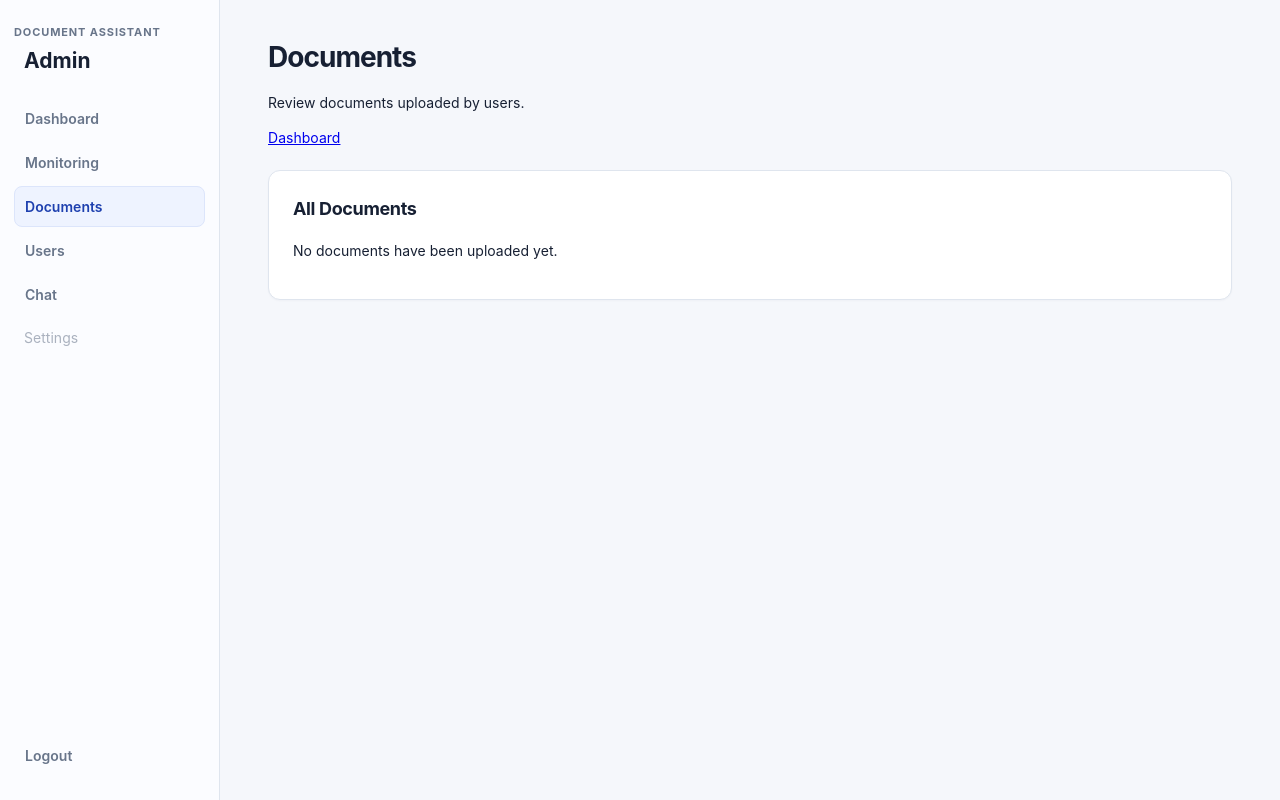
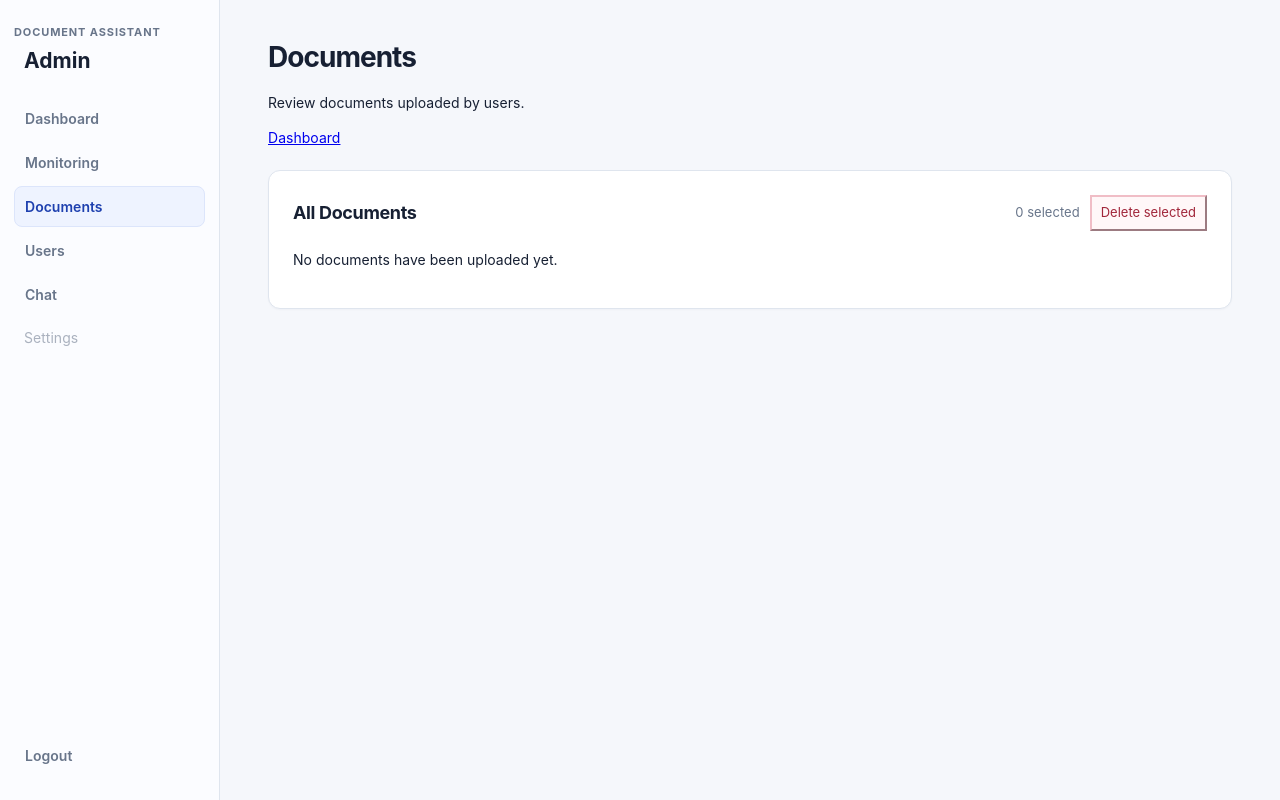
Before and after one commit to GgGranny/local-rag-system, a Flask app: page /admin/documents in a window 1280 px wide. Run offline with Flask 3, Linux system fonts and the light colour scheme; a user stored in the database is signed in.

Commit message:
admin builk-delete implemented

```diff
--- a/app/admin/routes.py
+++ b/app/admin/routes.py
@@ -12,7 +12,7 @@ from flask import (
 from app.auth.decorators import admin_required
 from app.extensions import db
 from app.models import User, Document
-from app.ingestion.pipeline import process_document, remove_document_index
+from app.ingestion.pipeline import process_document, remove_document_index, delete_document
 
 
 admin_bp = Blueprint(
@@ -152,6 +152,59 @@ def documents():
     )
 
 
+def _validated_bulk_document_ids():
+    values = request.form.getlist("document_ids")
+    if not values:
+        raise ValueError("Select at least one document.")
+    try:
+        ids = [int(value) for value in values]
+    except (TypeError, ValueError):
+        raise ValueError("Document IDs must be valid integers.") from None
+    if any(document_id <= 0 for document_id in ids) or len(ids) != len(set(ids)):
+        raise ValueError("Document IDs must be unique positive integers.")
+    found = {item.id for item in Document.query.filter(Document.id.in_(ids)).all()}
+    if found != set(ids):
+        raise LookupError("One or more selected documents no longer exist.")
+    return ids
+
+
+@admin_bp.route("/documents/<int:document_id>/delete", methods=["POST"])
+@admin_required
+def delete_document_route(document_id):
+    try:
+        filename = delete_document(document_id)
+    except LookupError:
+        flash("Document not found.", "error")
+    except Exception:
+        current_app.logger.exception("[DOCUMENT] Failed to delete document %s", document_id)
+        flash("Document deletion failed; no success was recorded.", "error")
+    else:
+        flash(f"'{filename}' was deleted with its retrieval and source assets.", "success")
+    return redirect(url_for("admin.documents"))
+
+
+@admin_bp.route("/documents/bulk-delete", methods=["POST"])
+@admin_required
+def bulk_delete_documents():
+    names = []
+    try:
+        document_ids = _validated_bulk_document_ids()
+        for document_id in document_ids:
+            names.append(delete_document(document_id))
+    except (ValueError, LookupError) as exc:
+        flash(str(exc), "error")
+    except Exception:
+        current_app.logger.exception("[DOCUMENT] Failed to bulk delete documents")
+        flash(
+            f"Bulk deletion stopped after deleting {len(names)} document(s); "
+            "check the logs before retrying the remaining selection.",
+            "error",
+        )
+    else:
+        flash(f"Deleted {len(names)} document{'s' if len(names) != 1 else ''}.", "success")
+    return redirect(url_for("admin.documents"))
+
+
 @admin_bp.route(
     "/documents/<int:document_id>/approve",
     methods=["POST"]
--- a/app/static/css/style.css
+++ b/app/static/css/style.css
@@ -144,6 +144,7 @@ button:active:not(:disabled) { transform:translateY(1px); }
 .create-user-section h1,.admin-dashboard h1 { margin:0 0 5px; font-size:28px; letter-spacing:-.035em; }.create-user-section h2,.documents-section h2 { margin:0 0 18px; font-size:18px; letter-spacing:-.02em; }
 .create-user-section form input { min-width:200px; padding:10px 11px; }.create-user-section form button,.documents-table button { color:#294caa; background:#f8faff; border-color:#cbd8f4; font-weight:700; }
 .documents-table-wrapper { overflow-x:auto; border:1px solid var(--line); border-radius:10px; }.documents-table { min-width:680px; background:#fff; }.documents-table th { background:#f8faff; }.documents-table td { vertical-align:middle; }.documents-table tbody tr:hover { background:#fafcff; }
+.document-management-toolbar { display:flex; justify-content:space-between; gap:16px; align-items:center; margin-bottom:18px; }.document-management-toolbar h2 { margin:0; }.document-management-toolbar > div { display:flex; gap:10px; align-items:center; color:var(--muted); font-size:13px; }.documents-table input[type="checkbox"] { accent-color:var(--brand); }.delete-dialog-content { padding:18px; }.delete-dialog-content > p { margin-top:0; }.delete-document-names { max-height:150px; margin:12px 0; padding:9px 9px 9px 28px; overflow-y:auto; background:#f8faff; border:1px solid var(--line); border-radius:8px; }.delete-document-names li + li { margin-top:4px; }.delete-warning { color:#9f1239; font-size:13px; line-height:1.5; }.delete-dialog-actions { display:flex; justify-content:flex-end; gap:9px; margin-top:18px; }.delete-dialog-actions button { padding:8px 10px; border:1px solid #cbd5e1; border-radius:8px; font-weight:700; }.delete-dialog-actions button:first-child { background:#fff; }
 .admin-stats { gap:14px; }.stat-card { padding:18px; border-color:#e2e7f0; box-shadow:0 1px 2px #17203306; }.stat-card strong { color:#243c7c; }
 .monitoring-title { display:flex; justify-content:space-between; gap:20px; align-items:end; margin-bottom:20px; }.monitoring-title p { color:var(--muted); }.monitoring-title select,.monitoring-title button { margin-left:8px; padding:8px 10px; border:1px solid #cbd5e1; border-radius:8px; background:#fff; }.monitoring-title button,.trace-open { color:#fff; background:var(--brand); border-color:var(--brand); cursor:pointer; }.monitoring-grid { display:grid; grid-template-columns:repeat(2,minmax(0,1fr)); gap:14px; margin:18px 0; }.monitoring-panel { margin:18px 0; padding:20px; background:#fff; border:1px solid var(--line); border-radius:12px; box-shadow:0 1px 2px #17203308; }.monitoring-panel h2 { margin:0 0 14px; font-size:18px; }.metric-list { display:grid; gap:8px; }.metric-list div { display:flex; justify-content:space-between; gap:12px; padding:9px 0; border-bottom:1px solid #eef1f5; font-size:13px; }.metric-list span { color:var(--muted); }.monitoring-note { color:var(--muted); font-size:12px; line-height:1.5; }.trace-section { margin:14px 0; }.trace-section h3 { margin:0 0 7px; font-size:14px; }.trace-section pre { max-height:320px; margin:0; padding:12px; overflow:auto; white-space:pre-wrap; overflow-wrap:anywhere; color:#223047; background:#f7f9fd; border:1px solid #e2e7f0; border-radius:8px; font:12px/1.55 ui-monospace,Consolas,monospace; }
 .back-link { display:inline-block; margin-bottom:16px; color:var(--brand); font-weight:700; text-decoration:none; }.trace-meta { display:grid; grid-template-columns:max-content minmax(0,1fr); gap:9px 16px; margin:0; }.trace-meta dt { color:var(--muted); font-weight:700; }.trace-meta dd { margin:0; overflow-wrap:anywhere; }.trace-section details { margin:8px 0; padding:10px; background:#f8faff; border:1px solid #e2e7f0; border-radius:8px; }.trace-section summary { cursor:pointer; font-weight:700; }.timeline-row { display:grid; grid-template-columns:minmax(180px,1fr) max-content; gap:4px 16px; padding:11px 0; border-bottom:1px solid #eef1f5; }.timeline-row small { grid-column:1/-1; color:var(--muted); }
--- a/app/templates/admin/documents.html
+++ b/app/templates/admin/documents.html
@@ -46,7 +46,15 @@
 
     <section class="documents-section">
 
-        <h2>All Documents</h2>
+        <div class="document-management-toolbar">
+            <h2>All Documents</h2>
+            <div>
+                <span id="selected-document-count" aria-live="polite">0 selected</span>
+                <button id="bulk-delete-button" class="table-action destructive" type="button" disabled>
+                    Delete selected
+                </button>
+            </div>
+        </div>
 
 
         {% if documents %}
@@ -58,6 +66,7 @@
                     <thead>
 
                         <tr>
+                            <th><input id="select-all-documents" type="checkbox" aria-label="Select all displayed documents"></th>
                             <th>ID</th>
                             <th>Filename</th>
                             <th>Type</th>
@@ -75,6 +84,8 @@
                         {% for document in documents %}
 
                             <tr>
+
+                                <td><input class="document-select" type="checkbox" name="document_ids" value="{{ document.id }}" form="bulk-delete-form" aria-label="Select {{ document.filename }}"></td>
 
                                 <td>
                                     {{ document.id }}
@@ -157,6 +168,10 @@
 
                                     {% endif %}
 
+                                    <button class="table-action destructive document-delete-button" type="button" data-document-id="{{ document.id }}" data-document-name="{{ document.filename }}">
+                                        Delete
+                                    </button>
+
                                 </td>
 
                             </tr>
@@ -168,6 +183,8 @@
                 </table>
 
             </div>
+
+            <form id="bulk-delete-form" method="POST" action="{{ url_for('admin.bulk_delete_documents') }}"></form>
 
         {% else %}
 
@@ -181,4 +198,62 @@
 
 </div>
 
+<dialog id="document-delete-dialog" class="progress-modal">
+    <div class="modal-header">
+        <div>
+            <p class="eyebrow">Permanent action</p>
+            <h2>Delete document(s)?</h2>
+        </div>
+        <button id="cancel-document-delete" class="icon-button" type="button" aria-label="Cancel deletion">×</button>
+    </div>
+    <div class="delete-dialog-content">
+        <p id="delete-dialog-message"></p>
+        <ul id="delete-document-names" class="delete-document-names"></ul>
+        <p class="delete-warning">This removes uploaded files, extracted text, OCR/source assets, chunks, and scoped embeddings. It cannot be undone.</p>
+        <div class="delete-dialog-actions">
+            <button id="cancel-document-delete-secondary" type="button">Cancel</button>
+            <button id="confirm-document-delete" class="table-action destructive" type="button">Confirm deletion</button>
+        </div>
+    </div>
+</dialog>
+
+<script>
+(() => {
+    const checks = () => [...document.querySelectorAll('.document-select')];
+    const selectAll = document.getElementById('select-all-documents');
+    const bulkButton = document.getElementById('bulk-delete-button');
+    const counter = document.getElementById('selected-document-count');
+    const dialog = document.getElementById('document-delete-dialog');
+    const confirmButton = document.getElementById('confirm-document-delete');
+    let mode = null;
+    let selected = [];
+    const update = () => {
+        const selectedChecks = checks().filter((checkbox) => checkbox.checked);
+        counter.textContent = `${selectedChecks.length} selected`;
+        bulkButton.disabled = selectedChecks.length === 0;
+        selectAll.checked = checks().length > 0 && selectedChecks.length === checks().length;
+        selectAll.indeterminate = selectedChecks.length > 0 && !selectAll.checked;
+    };
+    selectAll?.addEventListener('change', () => { checks().forEach((checkbox) => checkbox.checked = selectAll.checked); update(); });
+    checks().forEach((checkbox) => checkbox.addEventListener('change', update));
+    const open = (items, kind) => {
+        selected = items; mode = kind;
+        document.getElementById('delete-dialog-message').textContent = kind === 'single' ? `Delete “${items[0].name}”?` : `Delete ${items.length} selected documents?`;
+        const names = document.getElementById('delete-document-names'); names.replaceChildren();
+        items.forEach((item) => { const row = document.createElement('li'); row.textContent = item.name; names.appendChild(row); });
+        dialog.showModal();
+    };
+    document.querySelectorAll('.document-delete-button').forEach((button) => button.addEventListener('click', () => open([{ id: button.dataset.documentId, name: button.dataset.documentName }], 'single')));
+    bulkButton?.addEventListener('click', () => open(checks().filter((checkbox) => checkbox.checked).map((checkbox) => ({ id: checkbox.value, name: checkbox.closest('tr').querySelector('td:nth-child(3)').textContent.trim() })), 'bulk'));
+    const close = () => dialog.close();
+    document.getElementById('cancel-document-delete').addEventListener('click', close);
+    document.getElementById('cancel-document-delete-secondary').addEventListener('click', close);
+    confirmButton.addEventListener('click', () => {
+        confirmButton.disabled = true; confirmButton.textContent = 'Deleting…';
+        if (mode === 'single') { const form = document.createElement('form'); form.method = 'POST'; form.action = `/admin/documents/${encodeURIComponent(selected[0].id)}/delete`; document.body.appendChild(form); form.submit(); return; }
+        document.getElementById('bulk-delete-form').submit();
+    });
+})();
+</script>
+
 {% endblock %}
```
Also changed, not shown: app/ingestion/pipeline.py (+59 -0 lines), test/test_admin_document_deletion.py (added, +75 -0 lines).
